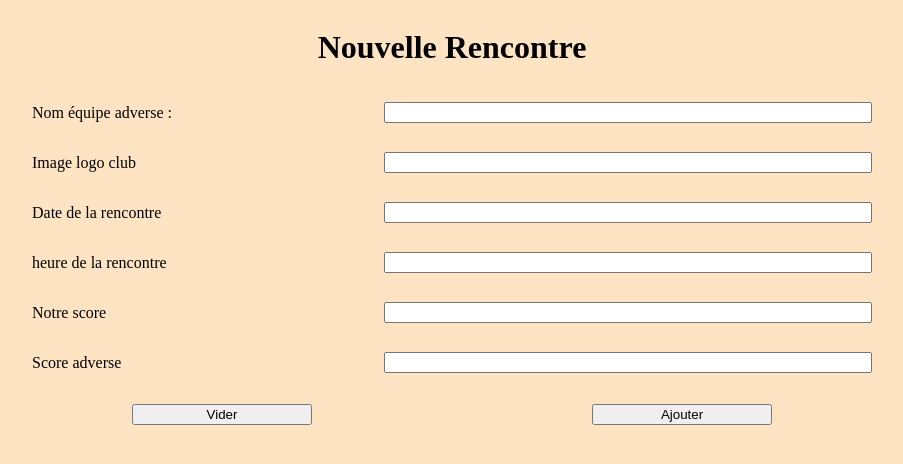
After one commit to 4PoH/CoachBasketPHP, a PHP site: page /NouvelleRencontre.php in a window 1280 px wide. The commit adds this page. Shown: the top 464 px of the page, without its empty margins (188-1091 px from the left). Run offline with PHP 8.4, Linux system fonts and the light colour scheme.

Commit message:
Avancée Nino

```diff
--- /dev/null
+++ b/NouvelleRencontre.php
@@ -0,0 +1,46 @@
+<!DOCTYPE html>
+<html lang="fr">
+    <head>
+        <meta charset="UTF-8">
+        <title>Accueil</title>
+        <link rel="stylesheet" href="Site.css">
+    </head>
+    <body>
+
+    <div class="TitrePageRencontre">
+        <h1>Nouvelle Rencontre</h1>
+    </div>
+
+    <div>
+        <form name="formu" action="ajoutRencontre.php" method="post">
+            <div class="Formulaire">
+                <div class="LigneFormulaire">
+                    <p class="Libelle">Nom équipe adverse : </p> <input class="CaseEntreeFormulaire" type="text" name="numLicence">
+                </div>
+                <div class="LigneFormulaire">
+                    <p class="Libelle">Image logo club</p> <input class="CaseEntreeFormulaire" type="text" name="nom">
+                </div>
+                <div class="LigneFormulaire">
+                    <p class="Libelle">Date de la rencontre</p> <input class="CaseEntreeFormulaire" type="text" name="prenom">
+                </div>
+                <div class="LigneFormulaire">
+                    <p class="Libelle">heure de la rencontre</p> <input class="CaseEntreeFormulaire" type="text" name="dateN">
+                </div>
+                <div class="LigneFormulaire">
+                    <p class="Libelle">Notre score</p> <input class="CaseEntreeFormulaire" type="text" name="photo">
+                </div>
+                <div class="LigneFormulaire">
+                    <p class="Libelle">Score adverse</p> <input class="CaseEntreeFormulaire" type="int" name="taille">
+                </div>
+            </div>
+
+            <div class="DivBoutonFormulaire">
+                <input type="reset" name="" value="Vider" class="BoutonFormulaire">
+                <input type="submit" name="" value="Ajouter" class="BoutonFormulaire" onclick="formu.action='/*Mettre la page requete php ici*/'">
+            </div>
+
+            </form>
+        </div>
+
+    </body>
+</html>
--- a/Acceuil.css
+++ b/Site.css
@@ -8,6 +8,8 @@ body {
     text-align: center;
     flex-wrap: wrap;
     justify-content: space-around;
+
+    box-shadow: 2px;
 
 }
 
@@ -49,6 +51,8 @@ body {
 
 .LogoEquipe {
     width: 5rem;
+    padding: 3px;
+    border: solid 1px black;
 }
 
 .TitreEquipe {
@@ -61,9 +65,11 @@ body {
 
 /* Page Consultation */
 
-.TitreSelection {
+.TitrePageConsultation {
     width: 100%;
 }
+
+/* Formulaire Général */
 
 .Formulaire {
     width: 70%;
@@ -82,7 +88,7 @@ body {
     align-items: center;
 }
 
-.CaseEntree {
+.CaseEntreeFormulaire {
     width: 30rem;
 }
 
```
Also changed, not shown: Accueil.html (+5 -5 lines), Consultation.php (renamed from Consultation.html, +14 -14 lines), InsertionJoueur.php (renamed from RechercheJoueur.php), 1 other file.
